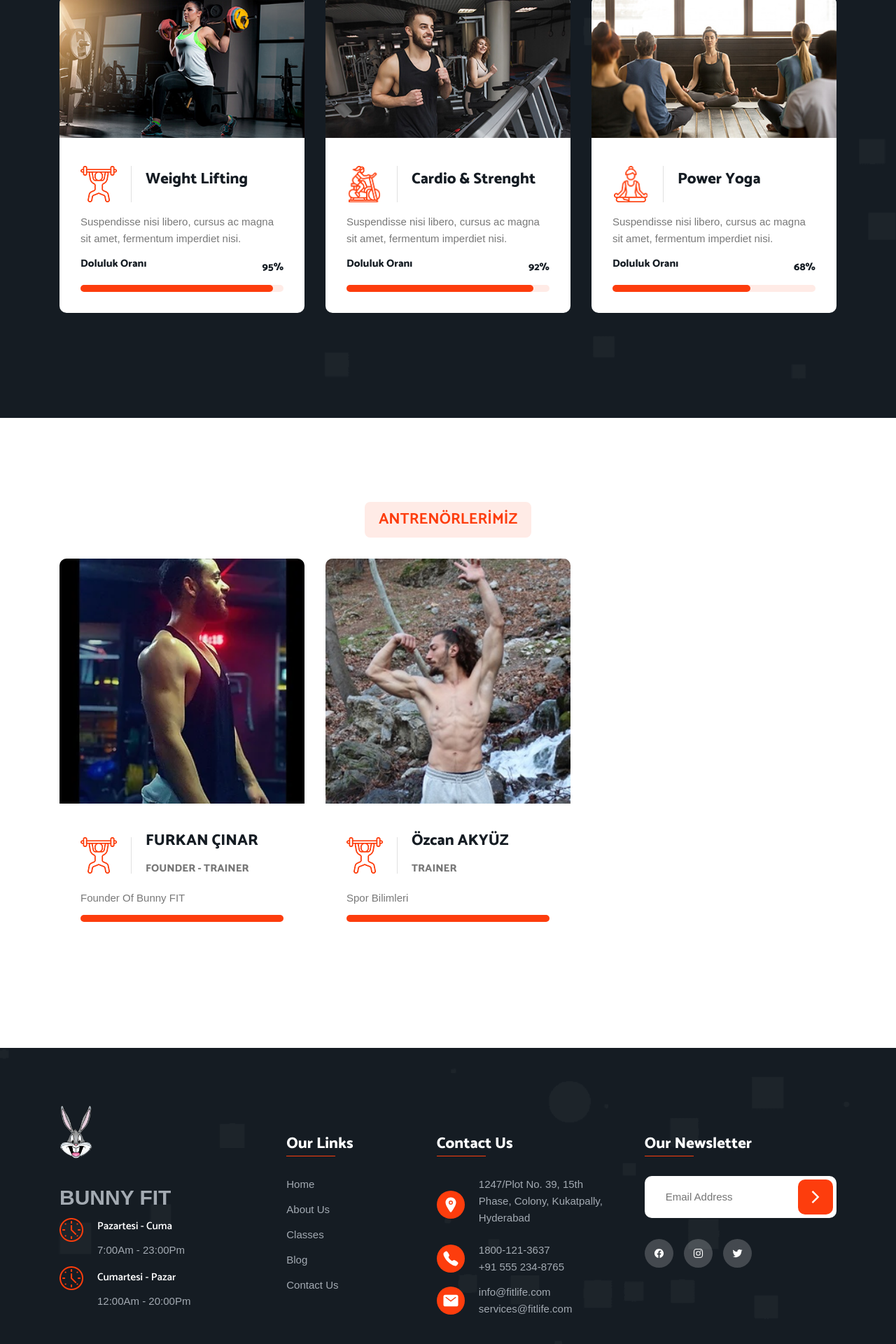
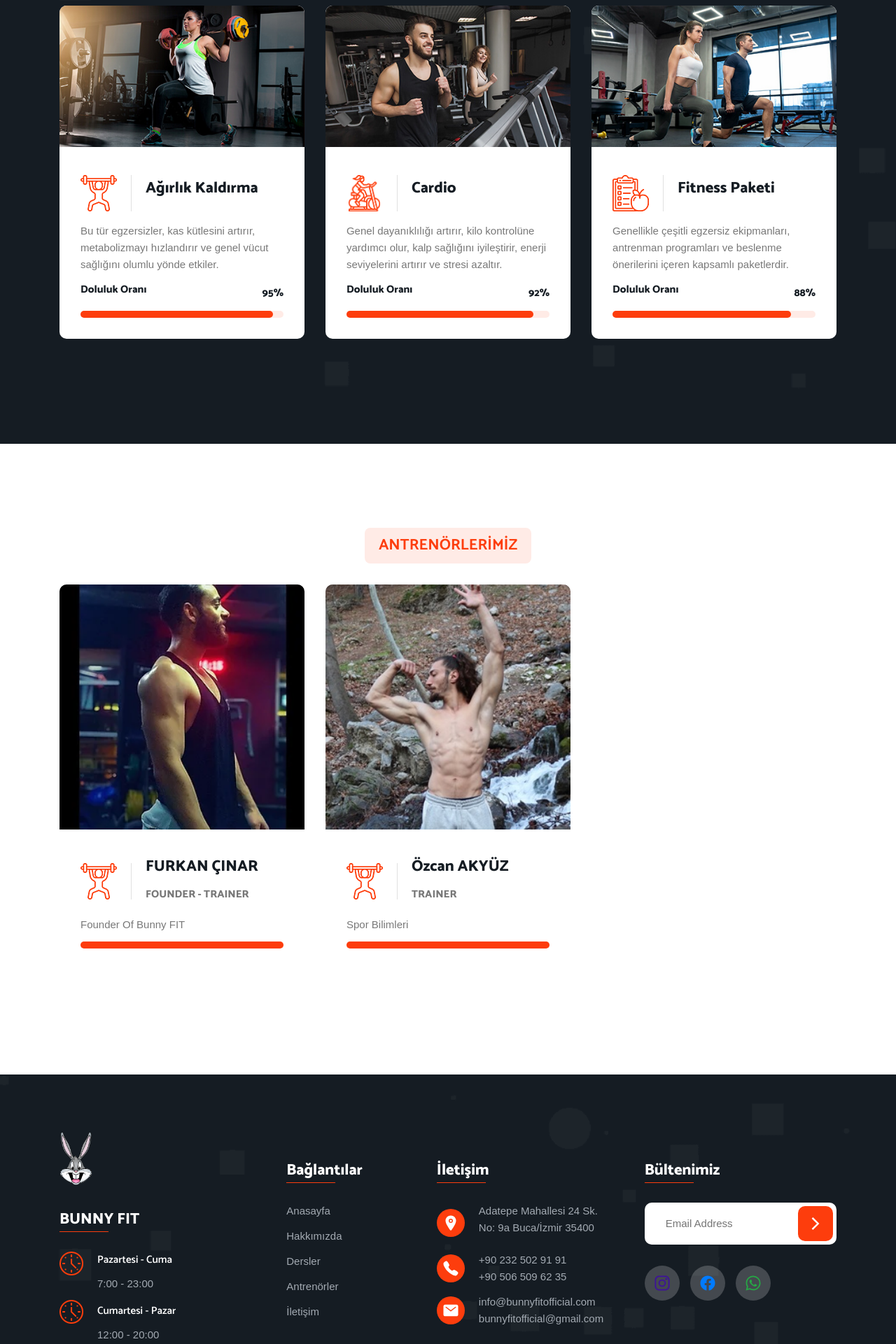
Before and after one commit to ozcanakyuz/bunny-fit-full-stack, a Django app: page / in a window 1280 px wide. Shown: the part 2360-4280 px from the top of the page at 70% size. Run offline with Django 4.2, Linux system fonts and the light colour scheme; data comes from the database, SQL or seed files in the repository; some libraries are stand-ins or nearby versions.

Commit message:
content and footer edited
content and footer edited

```diff
--- a/bunny_fit/home/static/css/style.css
+++ b/bunny_fit/home/static/css/style.css
@@ -870,6 +870,7 @@ body {
   padding: 13px;
   border-radius: 50%;
   transition: var(--transition-1);
+  font-size: x-large;
 }
 
 .social-link:is(:hover, :focus) { background-color: var(--coquelicot); }
--- a/bunny_fit/home/templates/content.html
+++ b/bunny_fit/home/templates/content.html
@@ -22,37 +22,30 @@
           <p class="section-subtitle">HAKKIMIZDA</p>
           <h2 class="h2 section-title">Salonumuza Hoş Geldiniz..</h2>
           <p class="section-text">
-            Nam ut hendrerit leo. Aenean vel ipsum nunc. Curabitur in tellus vitae nisi aliquet dapibus non et erat.
-            Pellentesque
-            porta sapien non accumsan dignissim curabitur sagittis nulla sit amet dolor feugiat.
+            Bunny Fit olarak, en üst düzey fiziksel fitness eğitimi standartlarına odaklanıyoruz. 2021'den beri faaliyet gösteren ekibimiz, üyelerimizin hayatını zenginleştirmeye odaklanarak sağlıklı, güçlü ve hedefleri benzer insanlardan oluşan bir topluluk oluşturuyor. Vücudunuzu şekillendirmeyi hedefliyoruz ve sizleri bu yolculuğa davet ediyoruz.
+
+             Fitness sadece egzersiz yapmak değil, aynı zamanda bir destek sistemine sahip olmaktır. Bu nedenle, Bunny Fit olarak amacımız, sizlere sadece bir spor salonu değil, aynı zamanda kendinizi evinizde hissedeceğiniz bir ortam sunmaktır.
           </p>
-          <p class="section-text">
-            Integer placerat vitae metus posuere tincidunt. Nullam suscipit ante ac aliquet viverra vestibulum ante
-            ipsum primis.
-          </p>
+          {% comment %} <p class="section-text">
+            Olanaklarımız şunları içerir: <br> <br>
 
-          <div class="wrapper">
-
-            <div class="about-coach">
-
-              <figure class="coach-avatar">
-                <img src="{% static 'images/about-coach.jpg' %}" width="65" height="65" loading="lazy" alt="Trainer">
-              </figure>
-
-              <div>
-                <h3 class="h3 coach-name">Denis Robinson</h3>
-
-                <p class="coach-title">Our Coach</p>
-              </div>
-
-            </div>
-
-            <a href="#" class="btn btn-primary">Explore More</a>
-
+            - Geniş, ferah ve konforlu bir deneyim sunma imkanı. <br>
+            - Çeşitli spor egzersizleri ve fitness hareketleri. <br>
+            - Otopark olanağı. <br>
+            - Her gün uzman ekiplerimiz tarafından steril edilen ve temizlenen kullanım alanları. <br>
+            - DJ performansı eşliğinde farklı bir antrenman deneyimi. <br>
+            - Buca'nın en iyi antrenörlerinden bilgi alma fırsatı. <br>
+            - Kayıt olan herkese +10.000 eğitici antrenman gifleri hediye! <br>
+            - Uygulamamızdan antrenman bilgisi ve ölçülerinizi sürekli kontrol etme imkanı. <br>
+            - Body Fit Shop supplement satış noktası. <br>
+            - Güler yüzlü ve profesyonel bir eğitim için doğru adrestesiniz. <br>
+            - Sürekli sıcak su ve duş imkanı. <br>
+            - Sahada devamlı bilgi alabileceğiniz antrenörlerimiz, bilgilerini sizinle paylaşmak için sizi bekliyor.
+          </p> {% endcomment %}
+          <div class="wrapper float-right">
+            <a href="#" class="btn btn-primary">OLANAKLARIMIZ</a>
           </div>
-
         </div>
-
       </div>
     </section>
 
@@ -94,11 +87,11 @@
                   <img src="{% static 'images/class-icon-1.png' %}" width="52" height="52" aria-hidden="true" alt=""
                     class="title-icon">
                   <h3 class="h3">
-                    <a href="#" class="card-title">Weight Lifting</a>
+                    <a href="#" class="card-title">Ağırlık Kaldırma</a>
                   </h3>
                 </div>
                 <p class="card-text">
-                  Suspendisse nisi libero, cursus ac magna sit amet, fermentum imperdiet nisi.
+                  Bu tür egzersizler, kas kütlesini artırır, metabolizmayı hızlandırır ve genel vücut sağlığını olumlu yönde etkiler.
                 </p>
                 <div class="card-progress">
                   <div class="progress-wrapper">
@@ -123,11 +116,11 @@
                   <img src="{% static 'images/class-icon-2.png' %}" width="52" height="52" aria-hidden="true" alt=""
                     class="title-icon">
                   <h3 class="h3">
-                    <a href="#" class="card-title">Cardio & Strenght</a>
+                    <a href="#" class="card-title">Cardio</a>
                   </h3>
                 </div>
                 <p class="card-text">
-                  Suspendisse nisi libero, cursus ac magna sit amet, fermentum imperdiet nisi.
+                  Genel dayanıklılığı artırır, kilo kontrolüne yardımcı olur, kalp sağlığını iyileştirir, enerji seviyelerini artırır ve stresi azaltır.
                 </p>
                 <div class="card-progress">
                   <div class="progress-wrapper">
@@ -141,7 +134,7 @@
               </div>
             </div>
           </li>
-          <li class="scrollbar-item">
+          {% comment %} <li class="scrollbar-item">
             <div class="class-card">
               <figure class="card-banner img-holder" style="--width: 416; --height: 240;">
                 <img src="{% static 'images/class-3.jpg' %}" width="416" height="240" loading="lazy" alt="Power Yoga"
@@ -177,52 +170,37 @@
               </div>
 
             </div>
-          </li>
-
+          </li> {% endcomment %}
           <li class="scrollbar-item">
             <div class="class-card">
-
               <figure class="card-banner img-holder" style="--width: 416; --height: 240;">
                 <img src="{% static 'images/class-4.jpg' %}" width="416" height="240" loading="lazy" alt="The Fitness Pack"
                   class="img-cover">
               </figure>
-
               <div class="card-content">
-
                 <div class="title-wrapper">
                   <img src="{% static 'images/class-icon-4.png' %}" width="52" height="52" aria-hidden="true" alt=""
                     class="title-icon">
-
                   <h3 class="h3">
                     <a href="#" class="card-title">Fitness Paketi</a>
                   </h3>
                 </div>
-
                 <p class="card-text">
-                  Suspendisse nisi libero, cursus ac magna sit amet, fermentum imperdiet nisi.
+                  Genellikle çeşitli egzersiz ekipmanları, antrenman programları ve beslenme önerilerini içeren kapsamlı paketlerdir.
                 </p>
-
                 <div class="card-progress">
-
                   <div class="progress-wrapper">
-                    <p class="progress-label">Class Full</p>
-
+                    <p class="progress-label">Doluluk Oranı</p>
                     <span class="progress-value">88%</span>
                   </div>
-
                   <div class="progress-bg">
                     <div class="progress-bar" style="width: 88%"></div>
                   </div>
-
                 </div>
-
               </div>
-
             </div>
           </li>
-
         </ul>
-
       </div>
     </section>
 
@@ -341,7 +319,6 @@
           </li>
         {% endfor %}
       </ul>
-
     </div>
   </section>
     </article>
--- a/bunny_fit/home/templates/footer.html
+++ b/bunny_fit/home/templates/footer.html
@@ -12,7 +12,7 @@
         <a href="/" class="logo" style="margin-bottom:7rem;">
             <img src="{% static "images/header.png" %}" alt="">
         </a>
-        <h1>BUNNY FIT</h1>
+        <h1 style="color: white" class="footer-list-title has-before">BUNNY FIT</h1>
 
 
 
@@ -25,12 +25,12 @@
 
             <li>
                 <p class="footer-brand-title">Pazartesi - Cuma</p>
-                <p>7:00Am - 23:00Pm</p>
+                <p>7:00 - 23:00</p>
             </li>
 
             <li>
                 <p class="footer-brand-title">Cumartesi - Pazar</p>
-                <p>12:00Am - 20:00Pm</p>
+                <p>12:00 - 20:00</p>
             </li>
 
         </ul>
@@ -41,33 +41,33 @@
 
     <ul class="footer-list">
         <li>
-        <p class="footer-list-title has-before">Our Links</p>
+        <p class="footer-list-title has-before">Bağlantılar</p>
         </li>
 
         <li>
-        <a href="#" class="footer-link">Home</a>
+        <a href="#home" class="footer-link">Anasayfa</a>
         </li>
 
         <li>
-        <a href="#" class="footer-link">About Us</a>
+        <a href="#about" class="footer-link">Hakkımızda</a>
         </li>
 
         <li>
-        <a href="#" class="footer-link">Classes</a>
+        <a href="#class" class="footer-link">Dersler</a>
         </li>
 
         <li>
-        <a href="#" class="footer-link">Blog</a>
+        <a href="#blog" class="footer-link">Antrenörler</a>
         </li>
 
         <li>
-        <a href="#" class="footer-link">Contact Us</a>
+        <a href="#contact" class="footer-link">İletişim</a>
         </li>
     </ul>
 
     <ul class="footer-list">
         <li>
-        <p class="footer-list-title has-before">Contact Us</p>
+        <p class="footer-list-title has-before">İletişim</p>
         </li>
 
         <li class="footer-list-item">
@@ -76,7 +76,7 @@
         </div>
 
         <address class="address footer-link">
-            1247/Plot No. 39, 15th Phase, Colony, Kukatpally, Hyderabad
+            Adatepe Mahallesi 24 Sk. No: 9a Buca/İzmir 35400
         </address>
         </li>
 
@@ -86,9 +86,9 @@
         </div>
 
         <div>
-            <a href="tel:18001213637" class="footer-link">1800-121-3637</a>
+            <a href="tel:+902325029191" class="footer-link">+90 232 502 91 91</a>
 
-            <a href="tel:+915552348765" class="footer-link">+91 555 234-8765</a>
+            <a href="tel:+905065096235" class="footer-link">+90 506 509 62 35</a>
         </div>
         </li>
 
@@ -98,9 +98,9 @@
         </div>
 
         <div>
-            <a href="mailto:info@fitlife.com" class="footer-link">info@fitlife.com</a>
+            <a href="mailto:info@bunnyfitofficial.com" class="footer-link">info@bunnyfitofficial.com</a>
 
-            <a href="mailto:services@fitlife.com" class="footer-link">services@fitlife.com</a>
+            <a href="mailto:bunnyfitofficial@gmail.com" class="footer-link">bunnyfitofficial@gmail.com</a>
         </div>
         </li>
 
@@ -108,7 +108,7 @@
 
     <ul class="footer-list">
         <li>
-        <p class="footer-list-title has-before">Our Newsletter</p>
+        <p class="footer-list-title has-before">Bültenimiz</p>
         </li>
 
         <li>
@@ -124,22 +124,22 @@
 
         <li>
         <ul class="social-list">
-
             <li>
-            <a href="#" class="social-link">
-                <ion-icon name="logo-facebook"></ion-icon>
-            </a>
-            </li>
-
-            <li>
-            <a href="#" class="social-link">
+            <a href="https://www.instagram.com/bunnyfitofficial/" target="_blank" class="social-link" style="color: #3f129b">
                 <ion-icon name="logo-instagram"></ion-icon>
             </a>
             </li>
 
             <li>
-            <a href="#" class="social-link">
-                <ion-icon name="logo-twitter"></ion-icon>
+            <a href="https://www.facebook.com/people/Bunny-Fit-%C4%B0zmir/100086600263501/?paipv=0&eav=AfZIgmn4jHtnneNfIUJya4WFqgWUdqghVrFidjpsddF1CDLLuIH_XFWI8cAiCzTZQkU&_rdr"  target="_blank" class="social-link text-primary">
+                <ion-icon name="logo-facebook"></ion-icon>
+            </a>
+            </li>
+
+
+            <li>
+            <a href="https://api.whatsapp.com/send/?phone=905065096235&text&type=phone_number&app_absent=0" class="social-link text-success">
+                <ion-icon name="logo-whatsapp"></ion-icon>
             </a>
             </li>
 
@@ -158,20 +158,14 @@
         by
         <a class="text-primary" style="color: var(--coquelicot);" href="https://instagram.com/ozcanakyuz_" target="_blank">Ozcan AKYUZ</a>
     </p>
-
-
     <ul class="footer-bottom-list">
-
         <li>
         <a href="#" class="footer-bottom-link has-before">Privacy Policy</a>
         </li>
-
         <li>
         <a href="#" class="footer-bottom-link has-before">Terms & Condition</a>
         </li>
-
     </ul>
-
     </div>
 </div>
 
```
